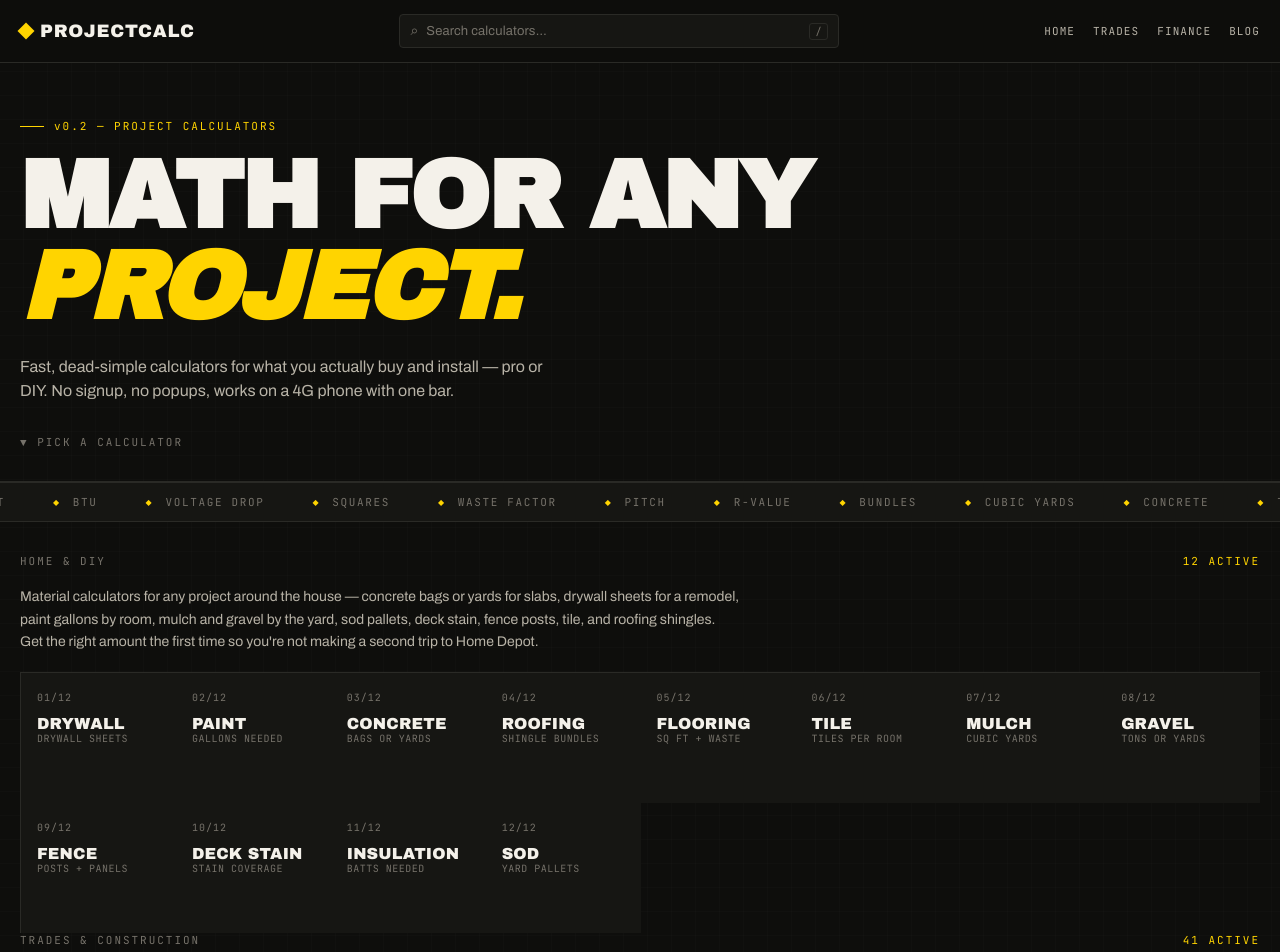
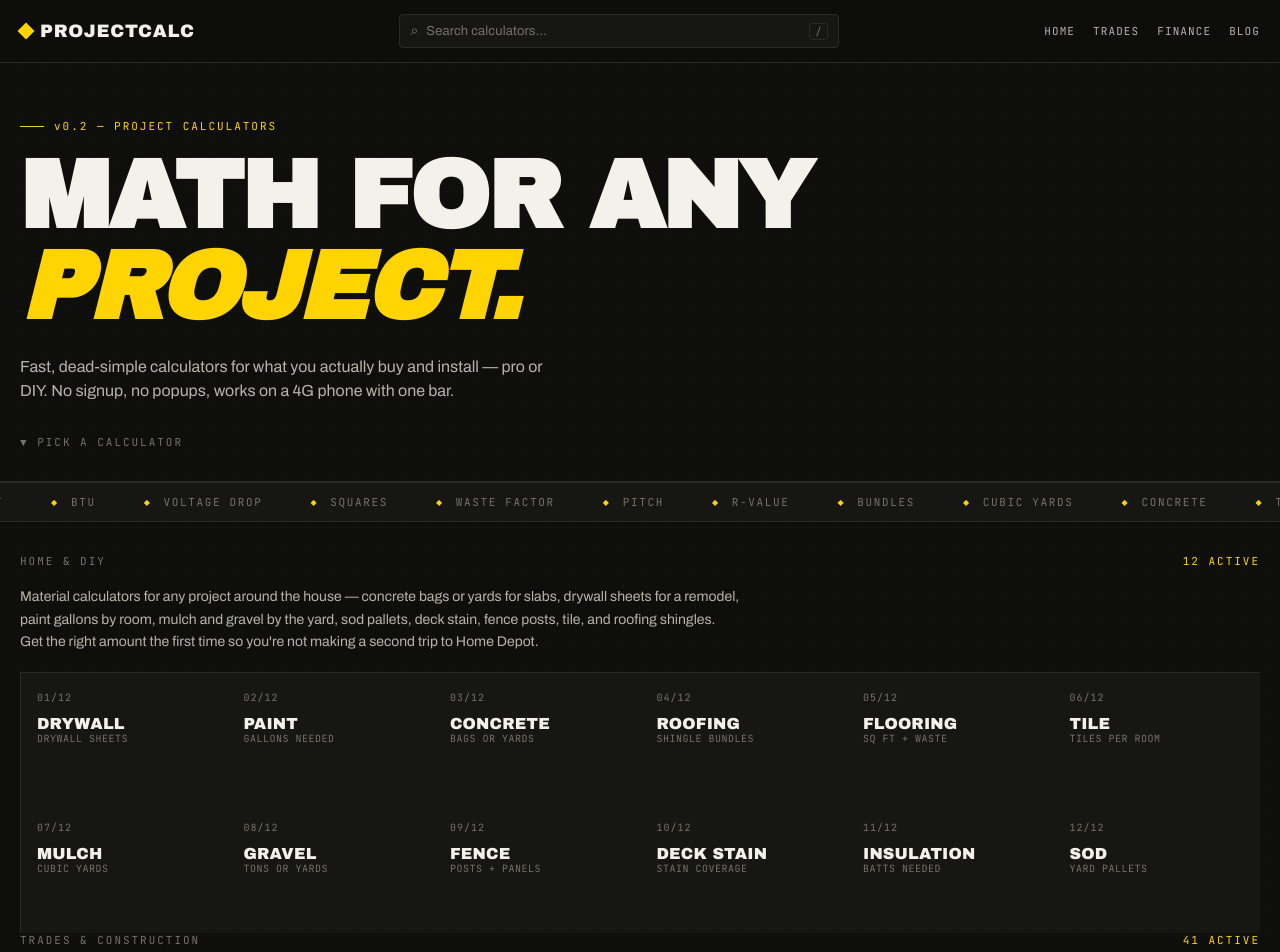
Before and after one commit to sabanite08/projectcalc, a Next.js app: page / in a window 1280 px wide. Shown: the top 952 px of the page. Built offline with nearby package versions, Linux system fonts and the light colour scheme.

Commit message:
Bump tile grid minmax from 140px to 200px
DIY (12) and Plumbing (13) sections were showing smaller tiles than
7-item trade sections because auto-fit collapsed unused columns in the
small sections, stretching them. Larger min normalizes tile size
across every section.

```diff
--- a/app/globals.css
+++ b/app/globals.css
@@ -239,7 +239,7 @@
 
 .cat-grid {
   display: grid;
-  grid-template-columns: repeat(auto-fit, minmax(140px, 1fr));
+  grid-template-columns: repeat(auto-fit, minmax(200px, 1fr));
   gap: 0;
   border-top: 1px solid var(--line);
   border-left: 1px solid var(--line);
```
